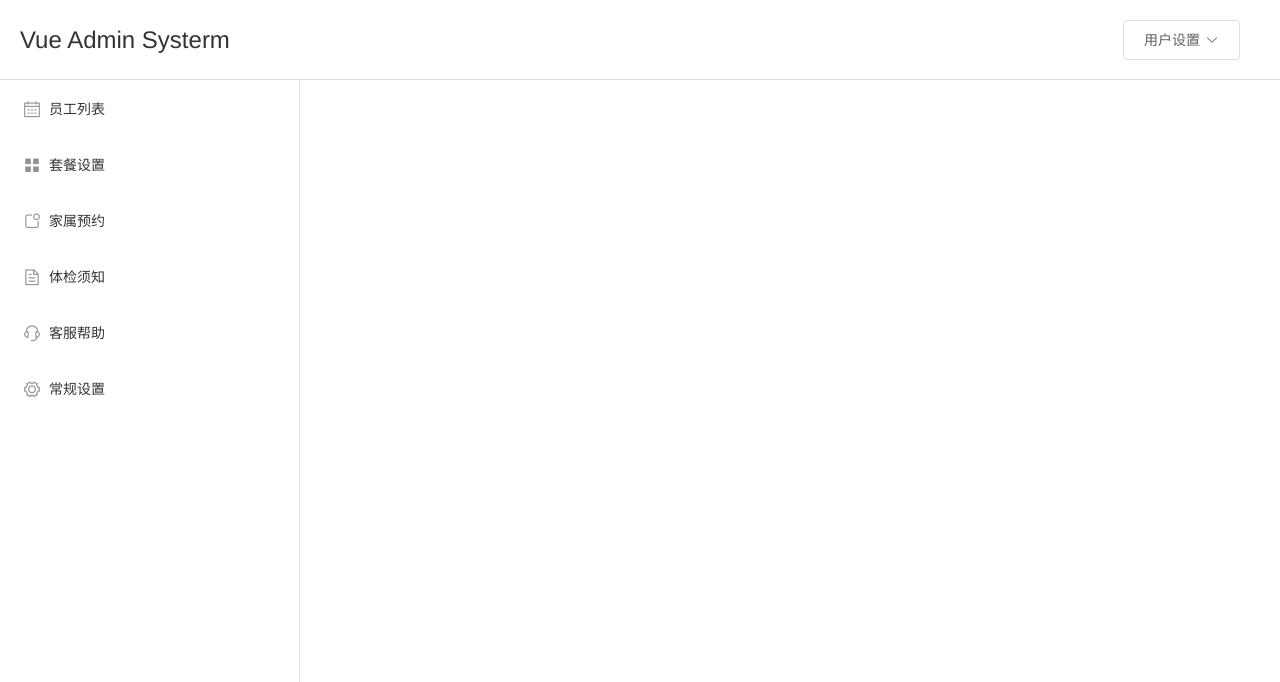
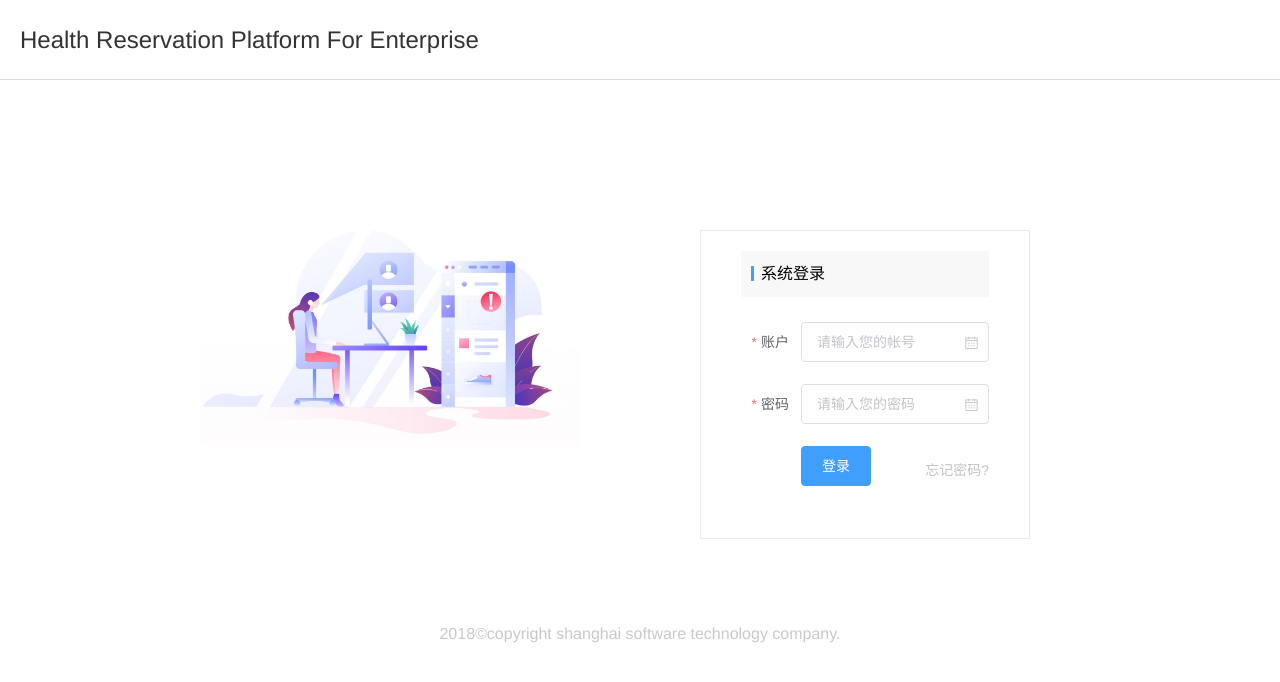
Before and after one commit to wangshuo1991/-vue-ElementUi, a Vue app: page /login in a window 1280 px wide. Shown: the top 682 px of the page. Built offline with nearby package versions, Linux system fonts and the light colour scheme.

Commit message:
加入登录页面

```diff
--- a/src/App.vue
+++ b/src/App.vue
@@ -2,7 +2,7 @@
   <div id="app">
     <Top></Top>
     <el-row class="container" width="100%">
-      <el-col class="side-container">
+      <el-col class="side-container" v-if="$route.path!='/login'">
         <Side></Side>
       </el-col>
 
--- a/src/api/index.js
+++ b/src/api/index.js
@@ -1,3 +1,9 @@
 const express = require('express');
 
 const router = express.Router();
+
+router.get('/login',(req,res)=>{
+    res.send('login');
+});
+
+module.exports = router;
--- a/src/base/Top.vue
+++ b/src/base/Top.vue
@@ -4,13 +4,13 @@
         <div class="mid-header">
           <el-row :gutter="20">
 
-            <el-col :span="6">
+            <el-col :span="10">
               <a class="header-title" href="#">
                 {{ headerTitle }}
               </a>
             </el-col>
 
-            <el-col :span="6" :offset="12">
+            <el-col :span="6" :offset="8" v-if="$route.path!='/login'">
               <div class="dropBox">
                 <el-dropdown>
                   <el-button>
@@ -39,7 +39,7 @@ export default {
   props:{
     headerTitle: {
       type: String,
-      default: 'Vue Admin Systerm'
+      default: 'Health Reservation Platform For Enterprise'
     }
   },
   data(){
--- /dev/null
+++ b/src/components/Login.vue
@@ -0,0 +1,120 @@
+.<template>
+  <div class="login-wrapper">
+    <el-row :gutter="20" class="login-banner">
+      <el-col :span="8" :offset="3">
+        <img src="../../static/images/login.jpg" alt="">
+      </el-col>
+      <el-col :span="7" :offset="2" class="login-form">
+        <div class="form-outer">
+          <Title :titleSetting="titleSetting"></Title>
+          <el-form :model="ruleForm2" status-icon :rules="rules2" ref="ruleForm2" label-width="60px" class="demo-ruleForm">
+            <el-form-item label="账户" prop="pass">
+              <el-input type="text" v-model="ruleForm2.username" placeholder="请输入您的帐号">
+                 <i slot="suffix" class="el-input__icon el-icon-date"></i>
+              </el-input>
+            </el-form-item>
+            <el-form-item label="密码" prop="pass">
+              <el-input type="password" v-model="ruleForm2.pass" placeholder="请输入您的密码" autocomplete="off">
+                 <i slot="suffix" class="el-input__icon el-icon-date"></i>
+              </el-input>
+            </el-form-item>
+            <el-form-item>
+              <el-button type="primary" @click="submitForm('ruleForm2')">登录</el-button>
+              <a href="#" class="forget-pass">忘记密码?</a>
+            </el-form-item>
+          </el-form>
+        </div>
+      </el-col>
+    </el-row>
+    <footer class="copyright">
+      2018©copyright shanghai software technology company.
+    </footer>
+  </div>
+</template>
+
+<script>
+import Top from '@/base/Top.vue'
+import Title from '@/base/Title.vue'
+
+export default {
+  components:{
+      Top,
+      Title
+  },
+  props:{},
+  data(){
+    return {
+      rules2: {
+        username: [
+          {required: true,message: '不能为空',trigger: 'blur'}
+        ],
+        pass: [
+          {required: true,message: '不能为空',trigger: 'blur'}
+        ]
+      },
+      ruleForm2: {
+        username: '',
+        pass: ''
+      },
+      titleSetting: {
+        title: '系统登录',
+        tips: ''
+      }
+    }
+  },
+  watch:{},
+  computed:{},
+  methods:{
+    submitFor () {
+
+    }
+  },
+  created(){},
+  mounted(){}
+}
+</script>
+<style lang="scss" scoped>
+.login-wrapper{
+  margin-top: 120px;
+
+  .login-banner {
+    overflow: hidden;
+
+    img {
+      width: 100%;
+      height: 100%;
+    }
+  }
+
+  .login-form {
+
+    .form-outer {
+      box-sizing: border-box;
+      border: 1px solid #e9e9e9;
+      padding: 20px 40px 30px 40px;
+
+
+      .forget-pass {
+        position: absolute;
+        top: 4px;
+        right: 0;
+        color: rgb(194, 193, 193);
+        text-decoration: none;
+
+        &:hover {
+          color: #409EFF;
+        }
+      }
+    }
+
+  }
+
+  .copyright {
+    width: 100%;
+    line-height: 30px;
+    color: rgb(202, 200, 200);
+    margin-top: 80px;
+    text-align: center;
+  }
+}
+</style>
--- a/src/router/index.js
+++ b/src/router/index.js
@@ -7,6 +7,7 @@ import Relatives from '@/components/Relatives'
 import About from '@/components/About'
 import Service from '@/components/Service'
 import Setting from '@/components/Setting'
+import Login from '@/components/Login'
 
 Vue.use(Router)
 
@@ -48,6 +49,11 @@ export default new Router({
       name: 'setting'
     },
     {
+      path: '/login',
+      component: Login,
+      name: 'login'
+    },
+    {
       path: '/',
       redirect: '/userlist',
     }
```
Also changed, not shown: src/server/server.js (+5 -4 lines), static/images/login.jpg (added).
